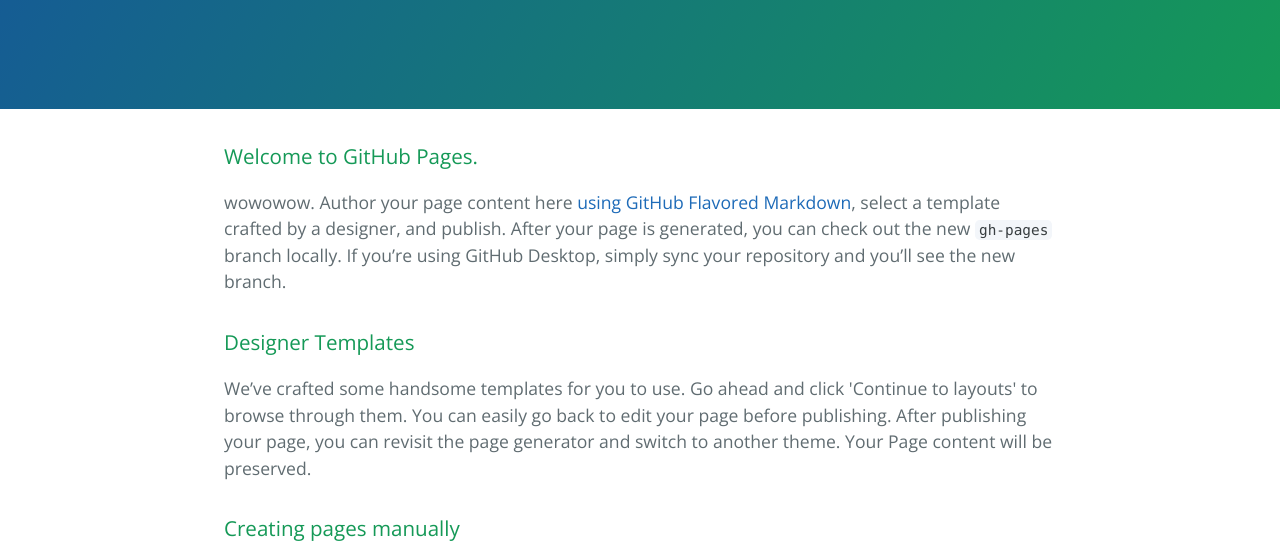
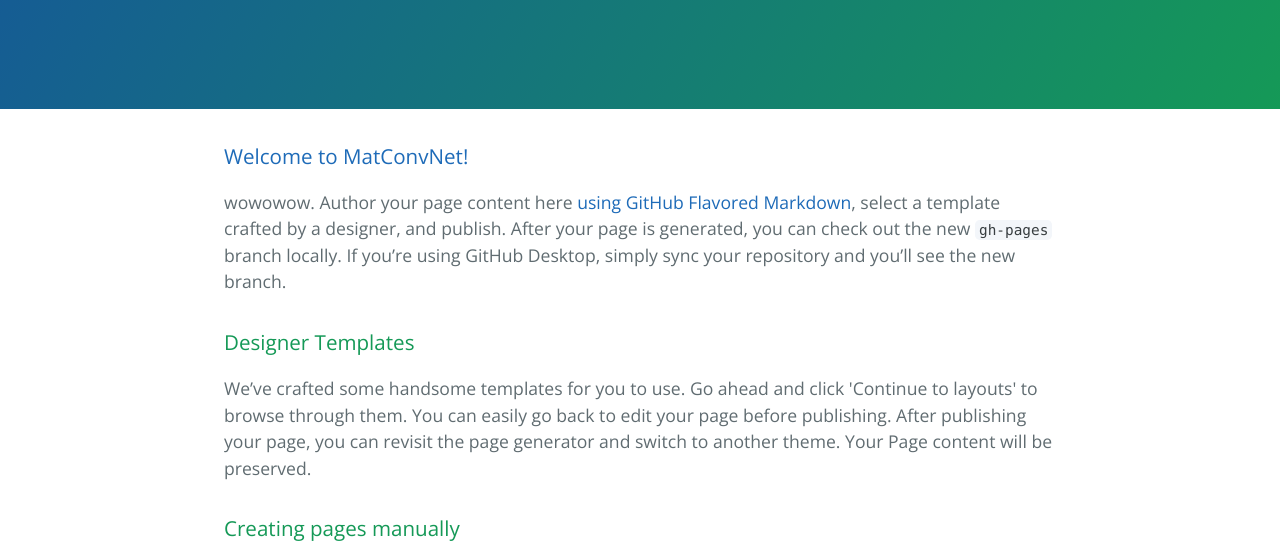
Before and after one commit to ZhJPHUST/ZhJPHUST.github.io, a plain HTML site: page index.html in a window 1280 px wide. Shown: the part 208-766 px from the top of the page. Drawn offline with nearby package versions, Linux system fonts and the light colour scheme.

Commit message:
dsf
asdfaw

```diff
--- a/index.html
+++ b/index.html
@@ -17,7 +17,10 @@
 
     <section class="main-content">
       <h3>
-<a id="welcome-to-github-pages" class="anchor" href="./MatConvNet/index.html" aria-hidden="true"><span aria-hidden="true" class="octicon octicon-link"></span></a>Welcome to GitHub Pages.</h3>
+          <a href="./MatConvNet/index.html">
+              Welcome to MatConvNet!
+          </a>
+      </h3>
 
 <p>wowowow. Author your page content here <a href="https://guides.github.com/features/mastering-markdown/">using GitHub Flavored Markdown</a>, select a template crafted by a designer, and publish. After your page is generated, you can check out the new <code>gh-pages</code> branch locally. If you’re using GitHub Desktop, simply sync your repository and you’ll see the new branch.</p>
 
```
Also changed, not shown: 2 other files.
